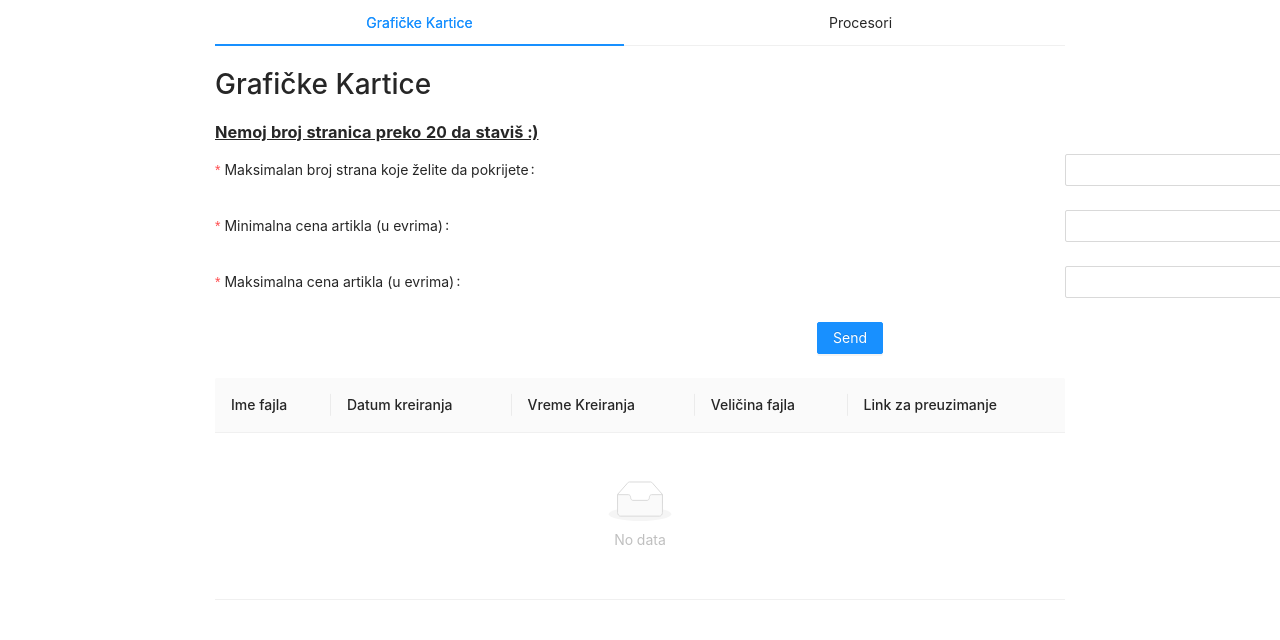
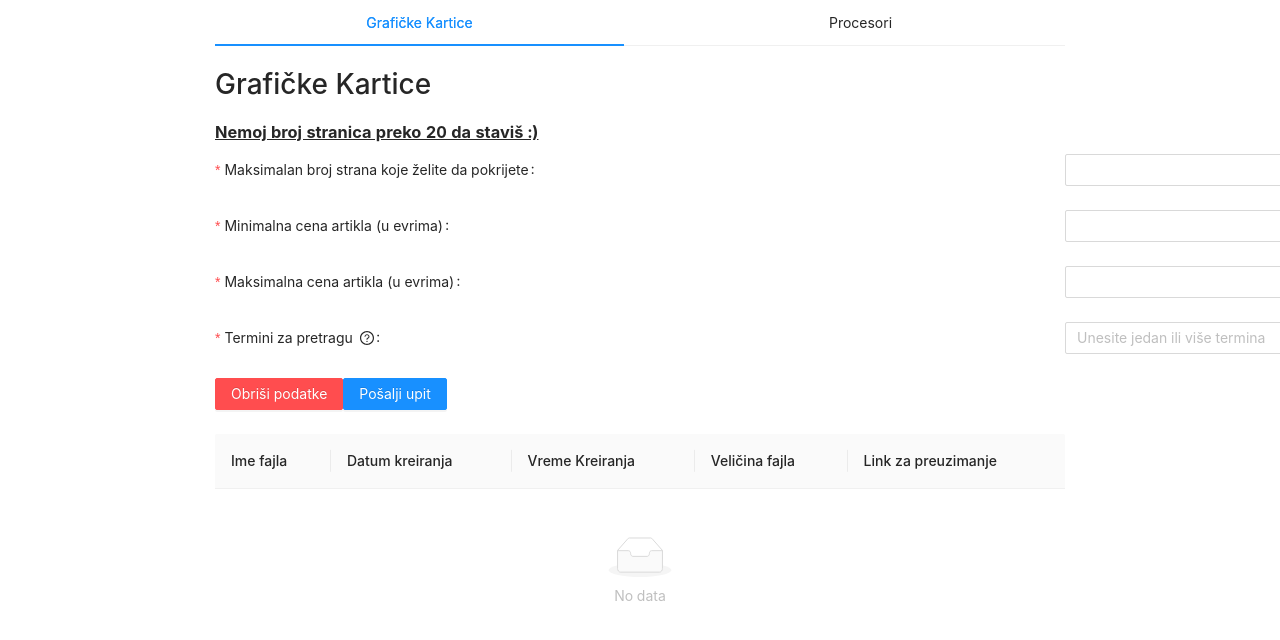
Before and after one commit to Filip785/kp-scraper-web, a React (Create React App) app: page / in a window 1280 px wide. Shown: the top 640 px of the page. Built offline with nearby package versions, Linux system fonts and the light colour scheme.

Commit message:
Add search terms tag select, add 'Remove Data' button

```diff
--- a/package.json
+++ b/package.json
@@ -3,6 +3,7 @@
   "version": "0.1.0",
   "private": true,
   "dependencies": {
+    "@ant-design/icons": "^4.2.1",
     "@reduxjs/toolkit": "^1.2.5",
     "@testing-library/jest-dom": "^4.2.4",
     "@testing-library/react": "^9.3.2",
--- a/src/App.css
+++ b/src/App.css
@@ -26,13 +26,13 @@
   width: 50%;
 }
 
-#submit-form .ant-row {
+#submit-form .ant-row:not(.last-row) {
   display: flex;
   justify-content: space-between;
 }
 
 #submit-form .last-row {
-  justify-content: flex-end !important;
+  display: block;
 }
 
 #submit-form .ant-form-item-control {
--- a/src/features/scraper/CategoryForm.tsx
+++ b/src/features/scraper/CategoryForm.tsx
@@ -1,25 +1,41 @@
 import React from 'react';
-import { Form, Button, InputNumber, Table } from 'antd';
+import { Form, Button, InputNumber, Table, Tooltip, Select } from 'antd';
+import { QuestionCircleOutlined } from '@ant-design/icons';
 import { useDispatch, useSelector } from 'react-redux';
-import { attemptSubmit, selectIsFetching, selectItems } from './scraperSlice';
+import { attemptSubmit, selectIsFetching, clearItems, ProductTypes, ScraperState } from './scraperSlice';
 
 interface Props {
   categoryName: string;
-  catId: string;
+  partType: ProductTypes;
 }
 
 export default function CategoryForm(props: Props) {
   const [form] = Form.useForm();
   const dispatch = useDispatch();
   const isFetching = useSelector(selectIsFetching);
-  const items = useSelector(selectItems);
+
+  const items = useSelector(({ scraper }: { scraper: ScraperState }) => {
+    if (props.partType === ProductTypes.gpu) {
+      return scraper.gpuItems;
+    }
+
+    if (props.partType === ProductTypes.cpu) {
+      return scraper.cpuItems;
+    }
+
+    if (props.partType === ProductTypes.ssd) {
+      return scraper.ssdItems;
+    }
+
+    return [];
+  });
 
   return (
     <div className="category-form">
       <h1>{props.categoryName}</h1>
       <Form
         name="submit-form"
-        onFinish={() => dispatch(attemptSubmit(form.getFieldValue('num-pages'), form.getFieldValue('min-price'), form.getFieldValue('max-price'), props.catId))}
+        onFinish={() => dispatch(attemptSubmit(form.getFieldValue('num-pages'), form.getFieldValue('min-price'), form.getFieldValue('max-price'), form.getFieldValue('search-term'), props.partType))}
         form={form}
       >
         <h3 className="info-msg">Nemoj broj stranica preko 20 da staviš :)</h3>
@@ -33,7 +49,7 @@ export default function CategoryForm(props: Props) {
             },
           ]}
         >
-          <InputNumber style={{width: '250px'}} />
+          <InputNumber style={{ width: '250px' }} />
         </Form.Item>
 
         <Form.Item
@@ -45,9 +61,8 @@ export default function CategoryForm(props: Props) {
               message: 'Unesite minimalnu cenu',
             },
           ]}
-
         >
-          <InputNumber style={{width: '250px'}} />
+          <InputNumber style={{ width: '250px' }} />
         </Form.Item>
 
         <Form.Item
@@ -59,16 +74,42 @@ export default function CategoryForm(props: Props) {
               message: 'Unesite maksimalnu cenu',
             },
           ]}
-
         >
-          <InputNumber style={{width: '250px'}} />
+          <InputNumber style={{ width: '250px' }} />
         </Form.Item>
 
-        <Form.Item wrapperCol={{ offset: 17 }} className="last-row">
-          <div style={{ display: 'flex' }}>
+        <Form.Item
+          label={
+            <span>
+              Termini za pretragu &nbsp;
+              <Tooltip title="Moguće je dodati više termina, na primer ako tražite RX 580 i RX 590 unesite prvo 580 i pritisnite 'Enter' pa unesite 590 i pritisnite 'Enter'">
+                <QuestionCircleOutlined />
+              </Tooltip>
+            </span>
+          }
+          name="search-term"
+          rules={[
+            {
+              required: true,
+              message: 'Unesite termine za pretragu',
+            },
+          ]}
+        >
+          <Select mode="tags" style={{ width: '250px' }} placeholder="Unesite jedan ili više termina"></Select>
+        </Form.Item>
+
+        <Form.Item className="last-row">
+          <div style={{ display: 'flex', justifyContent: 'space-between' }}>
             <div>
-              <Button type="primary" htmlType="submit" loading={isFetching} style={{ width: '100%' }}>
-                Send
+              <Tooltip title="Briše sve podatke iz tabele ispod">
+                <Button type="primary" danger htmlType="button" onClick={() => dispatch(clearItems(props.partType))}>
+                  Obriši podatke
+                </Button>
+              </Tooltip>
+            </div>
+            <div>
+              <Button type="primary" htmlType="submit" loading={isFetching}>
+                Pošalji upit
               </Button>
             </div>
           </div>
--- a/src/features/scraper/Scraper.tsx
+++ b/src/features/scraper/Scraper.tsx
@@ -1,6 +1,7 @@
 import React from 'react';
 import { Tabs } from 'antd';
 import CategoryForm from './CategoryForm';
+import { ProductTypes } from './scraperSlice';
 
 const { TabPane } = Tabs;
 
@@ -8,11 +9,11 @@ export default function Scraper() {
   return (
     <Tabs defaultActiveKey="1">
       <TabPane tab="Grafičke Kartice" key="1">
-        <CategoryForm categoryName="Grafičke Kartice" catId="gpu" />
+        <CategoryForm categoryName="Grafičke Kartice" partType={ProductTypes.gpu} />
       </TabPane>
       <TabPane tab="Procesori" key="2">
         <h1>Sutra :)</h1>
-      {/* <CategoryForm categoryName="Procesori" catId="cpu" /> */}
+        {/* <CategoryForm categoryName="Procesori" partType={ProductTypes.cpu} /> */}
       </TabPane>
     </Tabs>
   );
--- a/src/features/scraper/scraperSlice.ts
+++ b/src/features/scraper/scraperSlice.ts
@@ -2,7 +2,13 @@ import { createSlice, PayloadAction } from '@reduxjs/toolkit';
 import { AppThunk, RootState } from '../../app/store';
 import axios from 'axios';
 
-interface ScrapedItem {
+export enum ProductTypes {
+  gpu = 'gpu',
+  cpu = 'cpu',
+  ssd = 'ssd'
+};
+
+export interface ScrapedItem {
   fileName: string;
   dateCreated: string;
   timeCreated: string;
@@ -10,16 +16,20 @@ interface ScrapedItem {
   downloadUrl: string;
 }
 
-interface ScraperState {
+export interface ScraperState {
   formError: boolean;
   isFetching: boolean;
-  items: ScrapedItem[]
+  gpuItems: ScrapedItem[],
+  cpuItems: ScrapedItem[],
+  ssdItems: ScrapedItem[]
 }
 
 const initialState: ScraperState = {
   formError: false,
   isFetching: false,
-  items: JSON.parse(localStorage.getItem('scrapedItems')!) || []
+  gpuItems: JSON.parse(localStorage.getItem('gpuItems')!) || [],
+  cpuItems: JSON.parse(localStorage.getItem('cpuItems')!) || [],
+  ssdItems: JSON.parse(localStorage.getItem('ssdItems')!) || [],
 };
 
 export const scraperSlice = createSlice({
@@ -36,25 +46,38 @@ export const scraperSlice = createSlice({
       state.isFetching = !state.isFetching;
     },
     setItems(state, action: PayloadAction<ScrapedItem[]>) {
-      state.items = action.payload;
+      state.gpuItems = action.payload;
+    },
+    clearItemsReduce(state, action: PayloadAction<ProductTypes>) {
+      switch(action.payload) {
+        case ProductTypes.gpu:
+          state.gpuItems = [];
+          break;
+        case ProductTypes.cpu:
+          state.cpuItems = [];
+          break;
+        case ProductTypes.ssd:
+          state.ssdItems = [];
+          break;
+      }
     }
   },
 });
 
 export const { attemptSubmitFailureEnd } = scraperSlice.actions;
 
-const { setIsFetching, setItems } = scraperSlice.actions;
+const { setIsFetching, setItems, clearItemsReduce } = scraperSlice.actions;
 
-export const attemptSubmit = (numOfPages: number, minPrice: number, maxPrice: number, catId: string): AppThunk => async dispatch => {
+export const attemptSubmit = (numOfPages: number, minPrice: number, maxPrice: number, searchTerms: Array<string>, partType: ProductTypes): AppThunk => async dispatch => {
   try {
     dispatch(setIsFetching());
 
-    const response = await axios.get(`${process.env.REACT_APP_API_URL}api/scraper/${catId}/`, { params:{ numOfPages, minPrice, maxPrice } });
+    const response = await axios.get(`${process.env.REACT_APP_API_URL}api/scraper/get-part-data`, { params:{ partType, numOfPages, minPrice, maxPrice, searchTerms } });
 
     // redo
-    const currentItems: ScrapedItem[] = JSON.parse(localStorage.getItem('scrapedItems')!) || [];
+    const currentItems: ScrapedItem[] = JSON.parse(localStorage.getItem(`${partType}Items`)!) || [];
     currentItems.push(response.data);
-    localStorage.setItem('scrapedItems', JSON.stringify(currentItems));
+    localStorage.setItem(`${partType}Items`, JSON.stringify(currentItems));
     dispatch(setItems(currentItems));
 
     dispatch(setIsFetching());
@@ -65,8 +88,13 @@ export const attemptSubmit = (numOfPages: number, minPrice: number, maxPrice: nu
   }
 };
 
+export const clearItems = (partType: ProductTypes) : AppThunk => async dispatch => {
+  localStorage.setItem(`${partType}Items`, '[]');
+
+  dispatch(clearItemsReduce(partType));
+};
+
 export const selectFormError = (state: RootState) => state.scraper.formError;
 export const selectIsFetching = (state: RootState) => state.scraper.isFetching;
-export const selectItems = (state: RootState) => state.scraper.items;
 
 export default scraperSlice.reducer;
```
